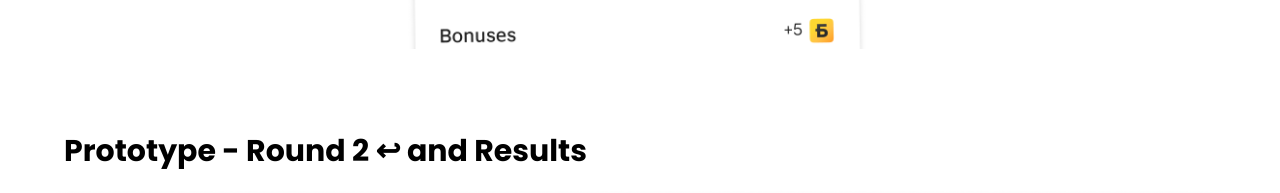
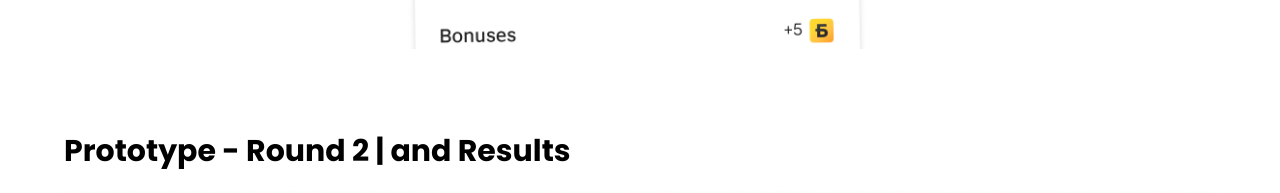
Before and after one commit to olezhater/mysite, a Next.js app: page /project-4 in a window 1280 px wide. Shown: the part 7302-7495 px from the top of the page. Built offline with nearby package versions, Linux system fonts and the light colour scheme.

Commit message:
v.0.0.26

```diff
--- a/pages/project-4.js
+++ b/pages/project-4.js
@@ -148,7 +148,7 @@ useEffect(() => {
           alt="UI components"
         />
         <div className="pt-16 laptop:px-6 tablet:px-4">
-          <h2 className="text-3xl my-5 font-bold">Prototype - Round 2 ↩ and Results</h2>
+          <h2 className="text-3xl my-5 font-bold">Prototype - Round 2 | and Results</h2>
         </div>
         <img
           src={
```
